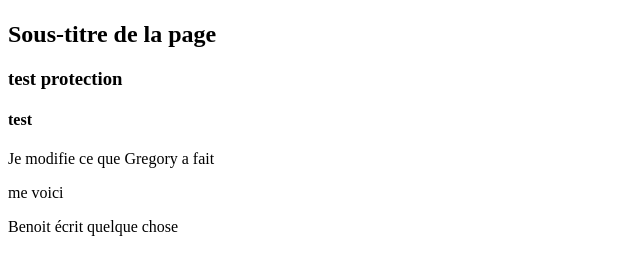
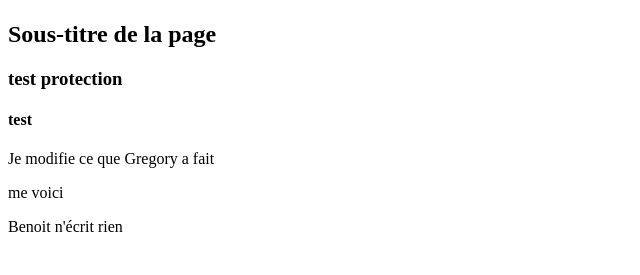
Before and after one commit to bendmh-itn/testCollaboratif, a plain HTML site: page index.html in a window 1280 px wide. Shown: the part 59-334 px from the top of the page, without its empty margins (0-640 px from the left). Drawn offline with Linux system fonts and the light colour scheme.

Commit message:
je modifie la ligne

```diff
--- a/index.html
+++ b/index.html
@@ -14,7 +14,7 @@
         <h4>test</h4>
         <p>Je modifie ce que Gregory a fait</p>
 		<p> me voici </p>
-		<p>Benoit écrit quelque chose</p>
+		<p>Benoit n'écrit rien</p>
     </main>
 </body>
 </html>
```
